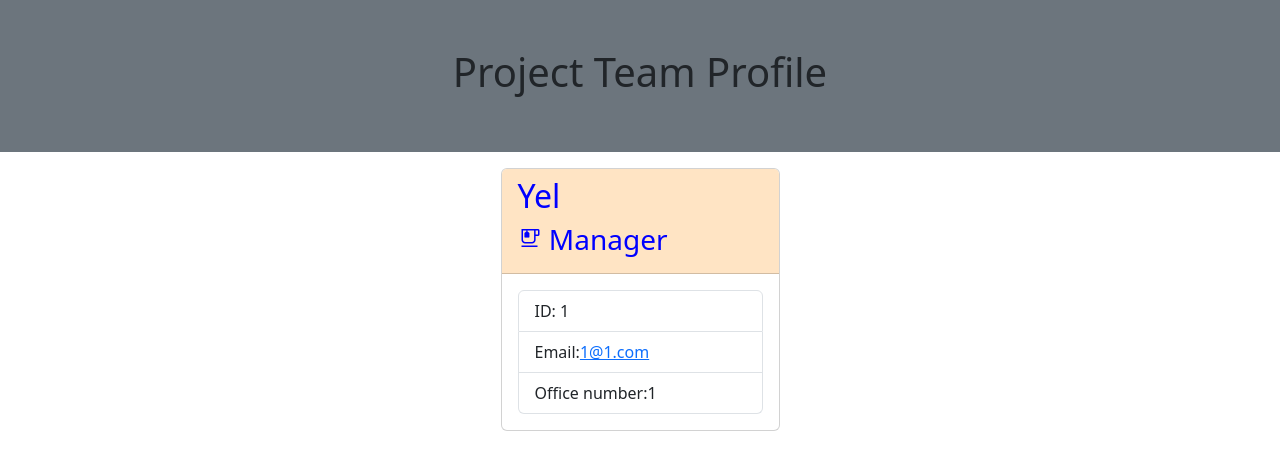
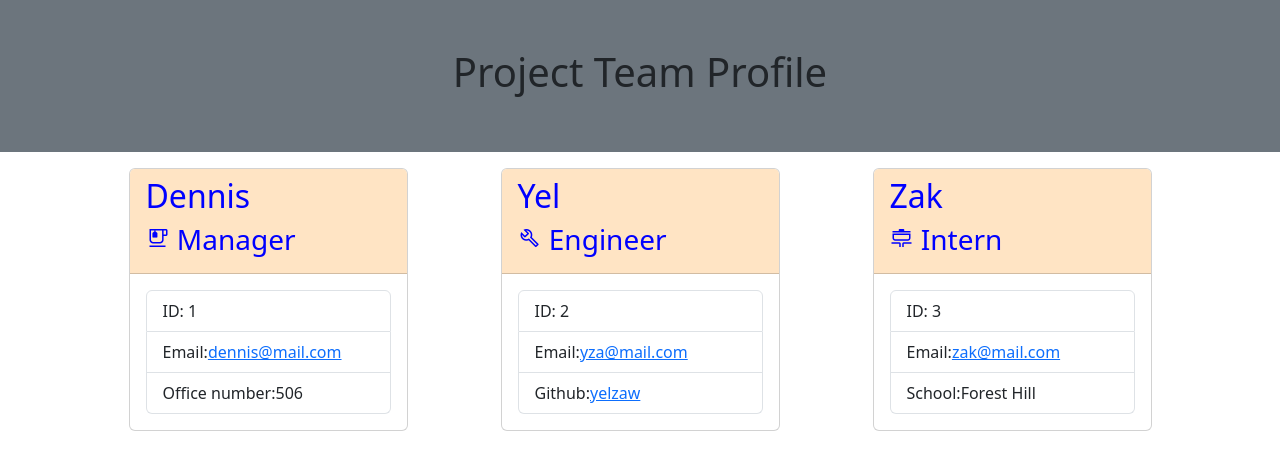
Before and after one commit to Yelzaw/team-profile-generator, a website: page dist/sample-index.html in a window 1280 px wide. Drawn offline with nearby package versions, Linux system fonts and the light colour scheme.

```diff
--- a/dist/sample-index.html
+++ b/dist/sample-index.html
@@ -24,17 +24,43 @@
 
                 <div class="card col-3">
 <div class="card-header team-member">
-<h2 class="card-title">Yel</h2>
+<h2 class="card-title">Dennis</h2>
 <h3 class="card-title"><span class="material-symbols-outlined">emoji_food_beverage</span> Manager</h3>
 </div>
 <div class="card-body">
 <ul class="list-group">
 <li class="list-group-item">ID: 1</li>
-<li class="list-group-item">Email:<a href="mailto:1@1.com:">1@1.com</a></li>
-<li class="list-group-item">Office number:1</li>
+<li class="list-group-item">Email:<a href="mailto:dennis@mail.com:">dennis@mail.com</a></li>
+<li class="list-group-item">Office number:506</li>
 </ul>
 </div>
 </div>
+<div class="card col-3">
+<div class="card-header team-member">
+<h2 class="card-title">Yel</h2>
+<h3 class="card-title"><span class="material-symbols-outlined">build</span> Engineer</h3>
+</div>
+<div class="card-body">
+<ul class="list-group">
+<li class="list-group-item">ID: 2</li>
+<li class="list-group-item">Email:<a href="mailto:yza@mail.com:">yza@mail.com</a></li>
+<li class="list-group-item">Github:<a href="https://github.com/yelzaw" target="_blank">yelzaw</a></li>
+</ul>
+</div>
+</div>
+    <div class="card col-3">
+    <div class="card-header team-member">
+    <h2 class="card-title">Zak</h2>
+    <h3 class="card-title"><span class="material-symbols-outlined">cooking</span> Intern</h3>
+    </div>
+    <div class="card-body">
+    <ul class="list-group">
+    <li class="list-group-item">ID: 3</li>
+    <li class="list-group-item">Email:<a href="mailto:zak@mail.com:">zak@mail.com</a></li>
+    <li class="list-group-item">School:Forest Hill</li>
+    </ul>
+    </div>
+    </div>
 
 
                     </div>
```
Also changed, not shown: README.md.
